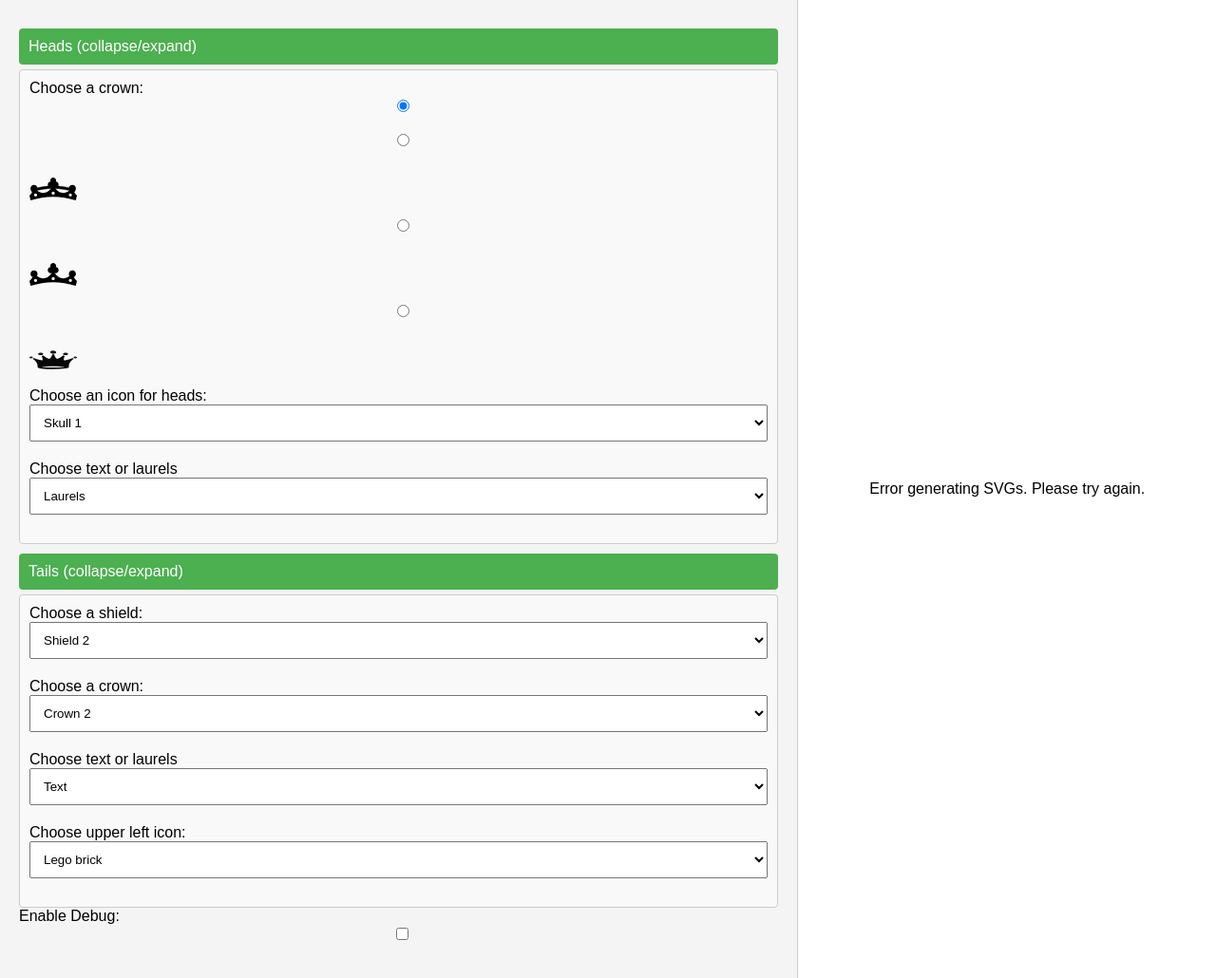
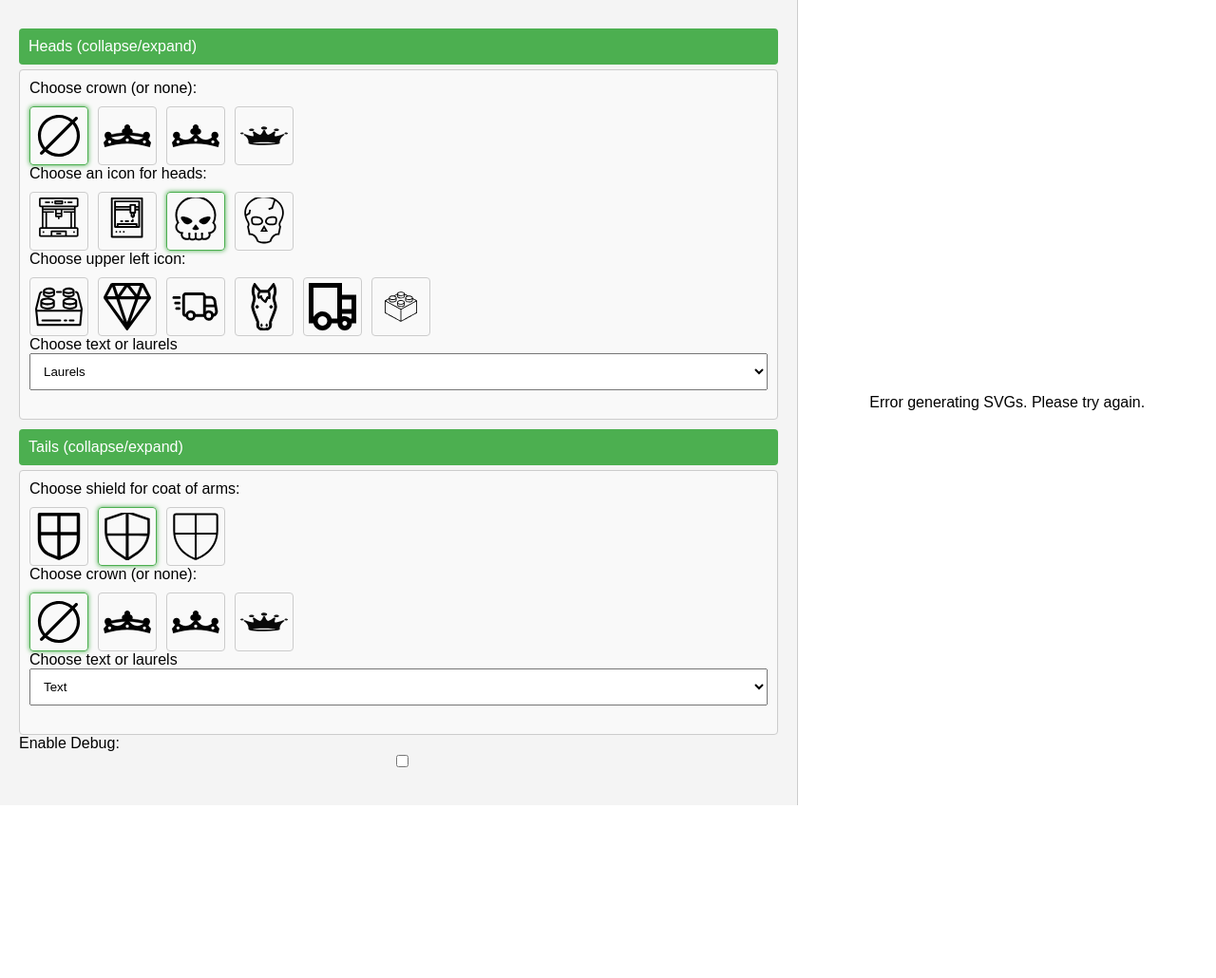
Before and after one commit to zwindler/beautiful_coin, a Flask app: page / in a window 1280 px wide. Shown: the whole page at 95% size. After the commit the page ends 848 px from the top, so only its background shows below. Run offline with Flask 3, Linux system fonts and the light colour scheme.

Commit message:
feat: visual selection

```diff
--- a/app.py
+++ b/app.py
@@ -11,7 +11,7 @@
 @app.route("/generate", methods=["POST"])
 def generate():
     """Generate coat of arms and coin based on selection in UI."""
-    heads_crown_path = request.form["crown"]
+    heads_crown_path = request.form["crown-heads"]
     heads_icon_path = request.form["icon-heads"]
     heads_laurels_path = request.form["sides-heads"]
     tails_crown_path = request.form["crown-tails"]
--- a/static/basic.css
+++ b/static/basic.css
@@ -64,3 +64,41 @@
     height: auto;
     width: auto;
 }
+
+.icon-options {
+    display: flex;
+    flex-wrap: wrap;
+    gap: 10px;
+    margin-top: 10px;
+}
+
+.icon-options label {
+    display: flex;
+    flex-direction: column;
+    align-items: center;
+    text-align: center;
+    cursor: pointer;
+}
+
+.icon-options img {
+    border: 1px solid #ccc;
+    border-radius: 4px;
+    padding: 5px;
+    width: 50px;
+    height: 50px;
+    transition: transform 0.2s, border-color 0.2s;
+}
+
+.icon-options img:hover {
+    transform: scale(1.1); /* Slightly enlarge on hover */
+    border-color: #4CAF50; /* Highlight border on hover */
+}
+
+.icon-options input[type="radio"] {
+    display: none; /* Hide the radio buttons */
+}
+
+.icon-options input[type="radio"]:checked + img {
+    border-color: #4CAF50; /* Highlight selected option */
+    box-shadow: 0 0 5px #4CAF50;
+}
--- a/templates/index.html
+++ b/templates/index.html
@@ -11,31 +11,71 @@
         <form id="generator-form">
             <button type="button" class="collapsible">Heads (collapse/expand)</button>
             <div class="content">
-                <label for="crown-heads">Choose a crown:</label>
-                <div id="crown-options">
+                <label for="crown-heads-options">Choose crown (or none):</label>
+                <div class="icon-options" id="crown-heads-options">
                     <label>
-                        <input type="radio" name="crown" value="none" checked>
+                        <input type="radio" name="crown-heads" value="none" checked>
+                        <img src="static/none.svg" alt="None">
                     </label>
                     <label>
-                        <input type="radio" name="crown" value="static/crown1.svg">
-                        <img src="static/crown1.svg" alt="Crown 1" width="50">
+                        <input type="radio" name="crown-heads" value="static/crown1.svg">
+                        <img src="static/crown1.svg" alt="Crown 1">
                     </label>
                     <label>
-                        <input type="radio" name="crown" value="static/crown2.svg">
-                        <img src="static/crown2.svg" alt="Crown 2" width="50">
+                        <input type="radio" name="crown-heads" value="static/crown2.svg">
+                        <img src="static/crown2.svg" alt="Crown 2">
                     </label>
                     <label>
-                        <input type="radio" name="crown" value="static/crown3.svg">
-                        <img src="static/crown3.svg" alt="Crown 3" width="50">
+                        <input type="radio" name="crown-heads" value="static/crown3.svg">
+                        <img src="static/crown3.svg" alt="Crown 3">
                     </label>
                 </div>
                 <label for="icon-heads">Choose an icon for heads:</label>
-                <select name="icon-heads" id="icon-heads">
-                    <option value="static/icon7.svg">3D printer 1</option>
-                    <option value="static/icon8.svg">3D printer 2</option>
-                    <option value="static/icon9.svg" selected="selected">Skull 1</option>
-                    <option value="static/icon10.svg">Skull 2</option>
-                </select>
+                <div class="icon-options" id="icon-heads-options">
+                    <label>
+                        <input type="radio" name="icon-heads" value="static/icon7.svg">
+                        <img src="static/icon7.svg" alt="3D printer 1">
+                    </label>
+                    <label>
+                        <input type="radio" name="icon-heads" value="static/icon8.svg">
+                        <img src="static/icon8.svg" alt="3D printer 2">
+                    </label>
+                    <label>
+                        <input type="radio" name="icon-heads" value="static/icon9.svg" checked>
+                        <img src="static/icon9.svg" alt="Skull 1">
+                    </label>
+                    <label>
+                        <input type="radio" name="icon-heads" value="static/icon10.svg">
+                        <img src="static/icon10.svg" alt="Skull 2">
+                    </label>
+                </div>
+                <label for="upperleft-tails">Choose upper left icon:</label>
+                <div class="icon-options" id="upperleft-tails-options">
+                    <label>
+                        <input type="radio" name="upperleft-tails" value="static/icon1.svg">
+                        <img src="static/icon1.svg" alt="Lego brick">
+                    </label>
+                    <label>
+                        <input type="radio" name="upperleft-tails" value="static/icon2.svg">
+                        <img src="static/icon2.svg" alt="Diamond">
+                    </label>
+                    <label>
+                        <input type="radio" name="upperleft-tails" value="static/icon3.svg">
+                        <img src="static/icon3.svg" alt="Speeding truck">
+                    </label>
+                    <label>
+                        <input type="radio" name="upperleft-tails" value="static/icon4.svg">
+                        <img src="static/icon4.svg" alt="Horse">
+                    </label>
+                    <label>
+                        <input type="radio" name="upperleft-tails" value="static/icon5.svg">
+                        <img src="static/icon5.svg" alt="Truck">
+                    </label>
+                    <label>
+                        <input type="radio" name="upperleft-tails" value="static/icon6.svg">
+                        <img src="static/icon6.svg" alt="Turned Lego brick">
+                    </label>
+                </div>
                 <label for="sides-heads">Choose text or laurels</label>
                 <select name="sides-heads" id="sides-heads">
                     <option value="none">Text</option>
@@ -44,32 +84,44 @@
             </div>
             <button type="button" class="collapsible">Tails (collapse/expand)</button>
             <div class="content">
-                <label for="shield-tails">Choose a shield:</label>
-                <select name="shield-tails" id="shield-tails">
-                    <option value="static/shield1.svg">Shield 1</option>
-                    <option value="static/shield2.svg" selected="selected">Shield 2</option>
-                    <option value="static/shield3.svg">Shield 3</option>
-                </select>
-                <label for="crown-tails">Choose a crown:</label>
-                <select name="crown-tails" id="crown-tails">
-                    <option value="none">None</option>
-                    <option value="static/crown1.svg">Crown 1</option>
-                    <option value="static/crown2.svg" selected="selected">Crown 2</option>
-                    <option value="static/crown3.svg">Crown 3</option>
-                </select>
+                <label for="shield-tails-options">Choose shield for coat of arms:</label>
+                <div class="icon-options" id="shield-tails-options">
+                    <label>
+                        <input type="radio" name="shield-tails" value="static/shield1.svg">
+                        <img src="static/shield1.svg" alt="Shield 1">
+                    </label>
+                    <label>
+                        <input type="radio" name="shield-tails" value="static/shield2.svg" checked>
+                        <img src="static/shield2.svg" alt="Shield 2">
+                    </label>
+                    <label>
+                        <input type="radio" name="shield-tails" value="static/shield3.svg">
+                        <img src="static/shield3.svg" alt="Shield 3">
+                    </label>
+                </div>
+                <label for="crown-tails-options">Choose crown (or none):</label>
+                <div class="icon-options" id="crown-tails-options">
+                    <label>
+                        <input type="radio" name="crown-tails" value="none" checked>
+                        <img src="static/none.svg" alt="None">
+                    </label>
+                    <label>
+                        <input type="radio" name="crown-tails" value="static/crown1.svg">
+                        <img src="static/crown1.svg" alt="Crown 1">
+                    </label>
+                    <label>
+                        <input type="radio" name="crown-tails" value="static/crown2.svg">
+                        <img src="static/crown2.svg" alt="Crown 2">
+                    </label>
+                    <label>
+                        <input type="radio" name="crown-tails" value="static/crown3.svg">
+                        <img src="static/crown3.svg" alt="Crown 3">
+                    </label>
+                </div>
                 <label for="sides-tails">Choose text or laurels</label>
                 <select name="sides-tails" id="sides-tails">
                     <option value="none" selected="selected">Text</option>
                     <option value="static/laurels1.svg">Laurels</option>
-                </select>
-                <label for="upperleft-tails">Choose upper left icon:</label>
-                <select name="upperleft-tails" id="upperleft-tails">
-                    <option value="static/icon1.svg">Lego brick</option>
-                    <option value="static/icon2.svg">Diamond</option>
-                    <option value="static/icon3.svg">Speeding truck</option>
-                    <option value="static/icon4.svg">Horse</option>
-                    <option value="static/icon5.svg">Truck</option>
-                    <option value="static/icon6.svg">Turned Lego brick</option>
                 </select>
             </div>
             <label for="debug">Enable Debug:</label>
```
Also changed, not shown: static/none.svg (added).
